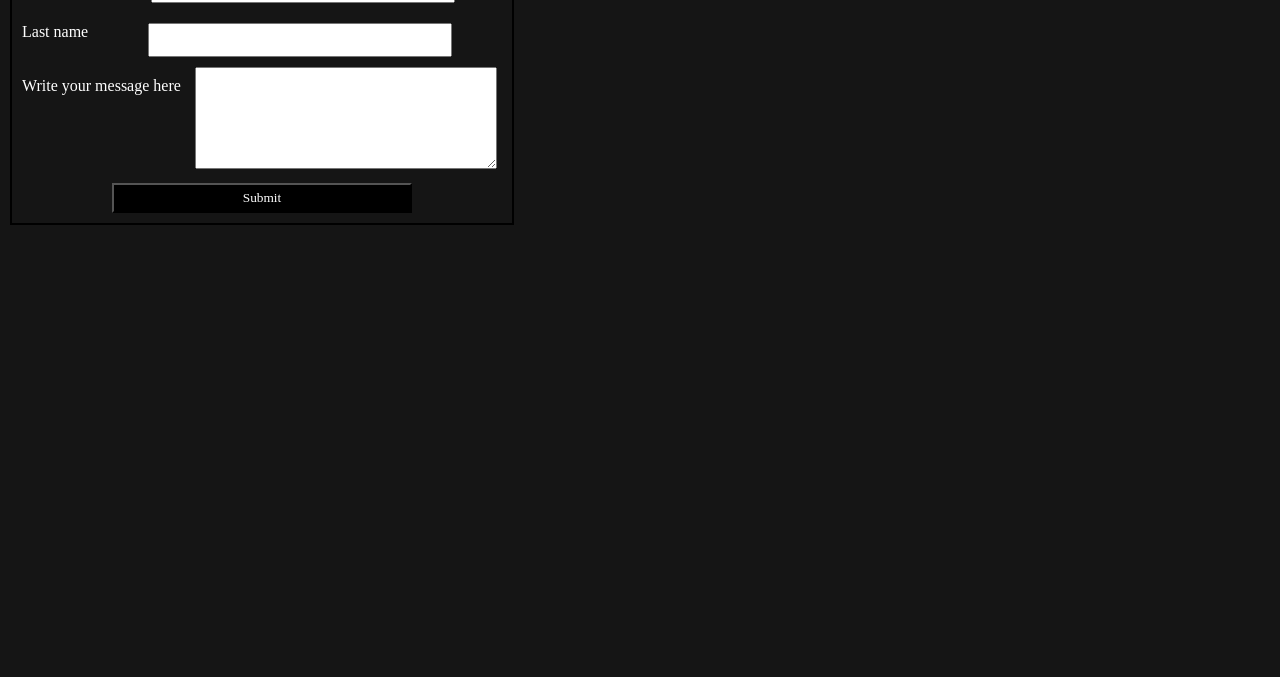
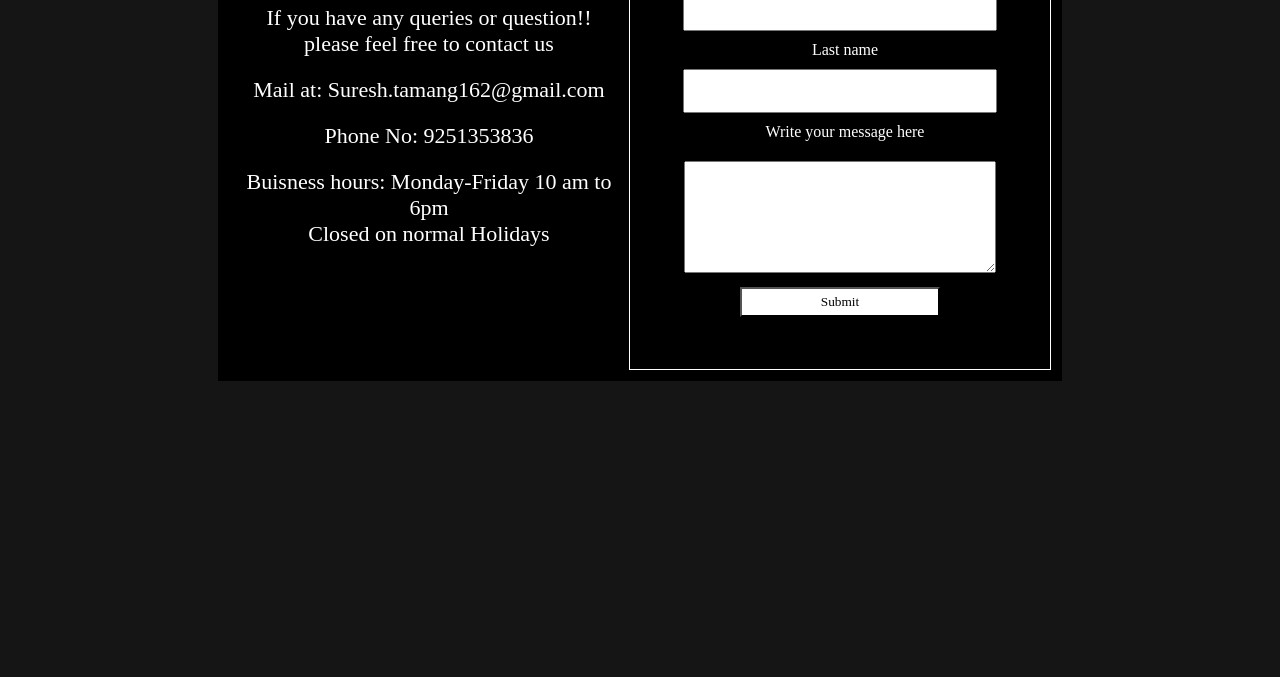
Before and after one commit to Surace222/ReceipeWeb, a plain HTML site: page contact.html in a window 1280 px wide. Shown: the part 123-800 px from the top of the page. Drawn offline with Linux system fonts and the light colour scheme.

Commit message:
more styling is done in the Contact page

```diff
--- a/contact.html
+++ b/contact.html
@@ -3,7 +3,7 @@
 <head>
     <meta charset="UTF-8">
     <meta name="viewport" content="width=device-width, initial-scale=1.0">
-    <title>Contact Ustitle></title>
+    <title>Contact Us</title>
     <link rel="stylesheet" href="styles.css">
 </head>
 <body>
@@ -23,8 +23,25 @@
                 <a href="about.html">About us</a>
                 </div>
          </div>
+<!-- -------------------------------------- -->
+         <div class="MainForm">
 
-         <div class="Form">
+           <div class="form">
+
+             <div id="formLeft">
+             <h1>Contact Us</h1>
+             <p>If you have any queries or question!!<br> please feel free to contact us</p>
+
+             <p>Mail at: Suresh.tamang162@gmail.com</p>
+             <p>Phone No: 9251353836</p>
+
+             <ul>
+                <li>Buisness hours: Monday-Friday 10 am to 6pm</li>
+                <li>Closed on normal Holidays</li>
+             </ul>
+             </div>
+
+            <div id="formRight">
             <form >
 
            <div id="First">
@@ -54,6 +71,12 @@
          </form>
 
 
+           </div>
+
+           </div>
+
+
+
          </div>
 
 
--- a/styles.css
+++ b/styles.css
@@ -117,9 +117,9 @@ a:hover{
     border-radius: 10%;
 }
 
-.details img:hover{
-    /* background-color: #000000; */
-}
+/* .details img:hover{
+    background-color: #000000;
+} */
 .details p ,h1 ,button{
     color: rgb(0, 0, 0);
     text-align: center;
@@ -159,35 +159,81 @@ button{
 }
 
 
-.Form{
-    padding-top: 20px;
+.MainForm{
+   display:flex;
+   justify-content: center;
+   /* background-color: black; */
+}
+
+.form{
+    display: flex;
+    justify-content: space-between;
+    border: 1px solid black;
+    margin: 10px;
+    padding: 10px;
+    background-color: black;
+}
+
+#formLeft{
+    height: 400px;
+    width: 400px;
     text-align: center;
-    border: 2px solid black;
-    margin: 10px;
-    width: 500px;
+    /* border: 1px solid white; */
+
+
 }
+
+#formLeft h1{
+    color: white;
+
+}
+#formLeft p{
+   font-size:22px ;
+   margin: 20px;
+
+}
+
+#formLeft ul{
+   font-size:22px ;
+list-style-type: none;
+
+}
+
+#formRight{
+height: 400px;
+    width: 400px;
+    text-align: center;
+     border: 1px solid white;
+     padding: 10px;
+}
+
 input{
     height: 30px;
     width: 300px;
     margin: 10px;
     color: black;
+    padding: 5px;
 }
 
 textarea{
     color: black;
     width: 300px;
     height: 100px;
+    padding: 5px;
+    margin-top: 20px;
 }
 
 input[type=submit]{
-    background-color: black;
-    color: white;
+    background-color: rgb(255, 255, 255);
+    color: rgb(0, 0, 0);
+    height: 30px;
+    width: 200px;
 }
 
 label{
 
       padding-left: 10px;
       padding-top: 10px;
-      float: left;
+
 
 }
```
